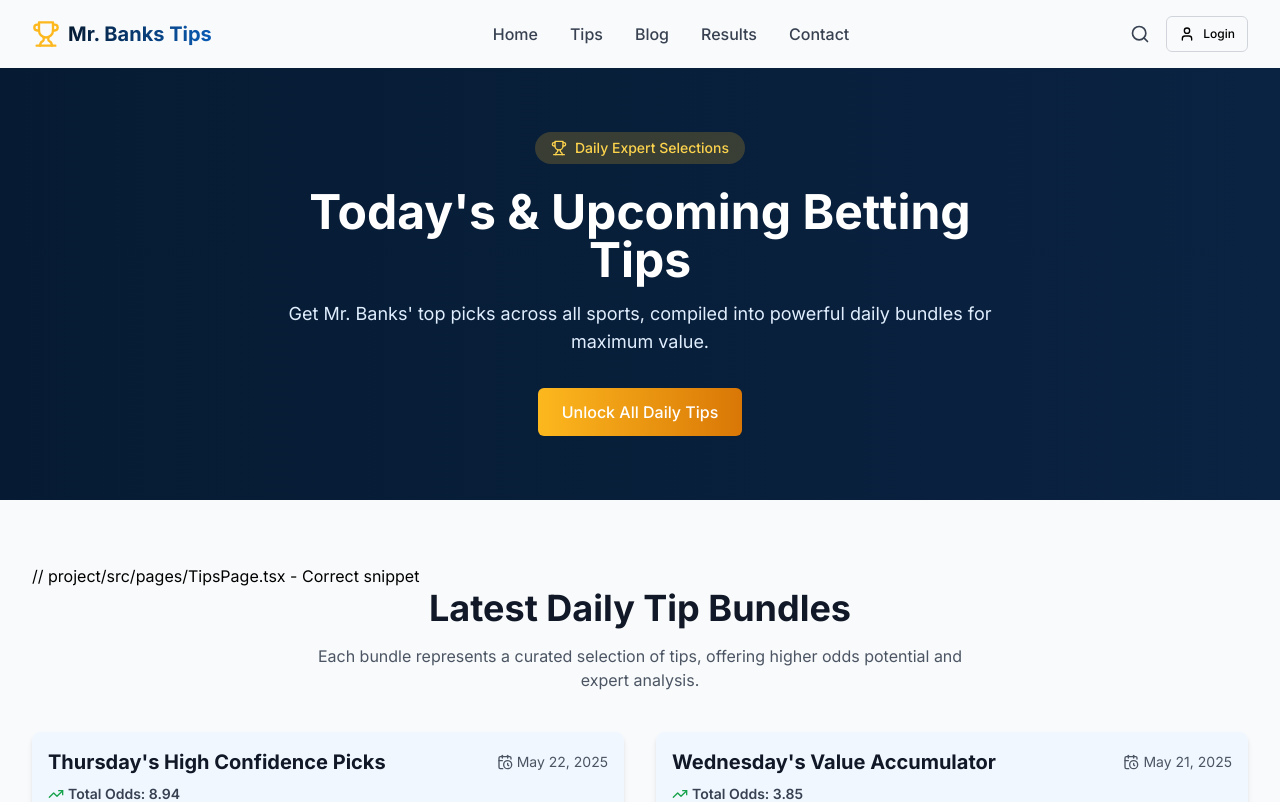
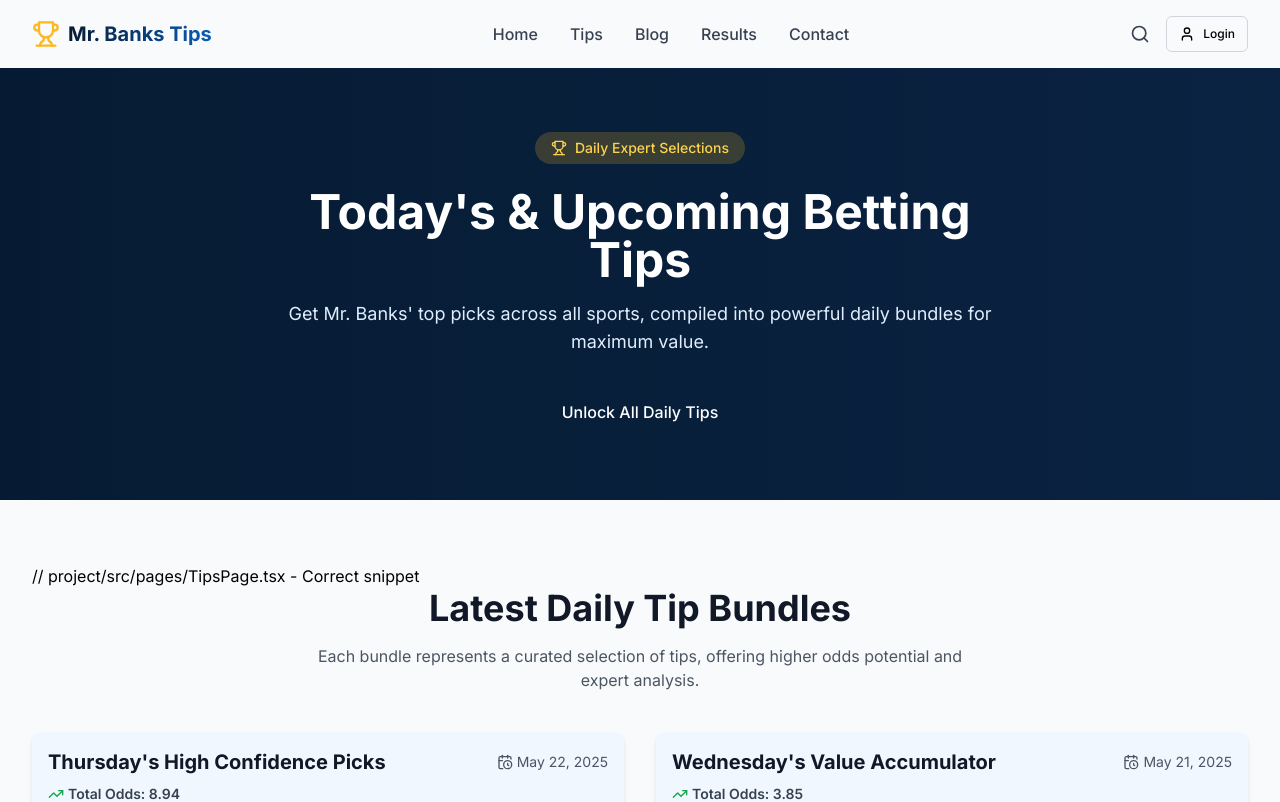
Before and after one commit to Ebub3G/Mr.-Banks-Tips, a React (Vite) app in the folder project/: page /tips in a window 1280 px wide. Shown: the top 802 px of the page. Built offline with nearby package versions, Linux system fonts and the light colour scheme.

Commit message:
Update Button.tsx

```diff
--- a/project/src/components/ui/Button.tsx
+++ b/project/src/components/ui/Button.tsx
@@ -1,9 +1,10 @@
+// project/src/components/ui/Button.tsx
 import React from 'react';
 import { cn } from '../../lib/utils';
 
 type ButtonProps = {
   children: React.ReactNode;
-  variant?: 'primary' | 'secondary' | 'outline' | 'ghost' | 'link' | 'premium';
+  variant?: 'primary' | 'secondary' | 'outline' | 'ghost' | 'link'; // 'premium' removed
   size?: 'sm' | 'md' | 'lg';
   className?: string;
   fullWidth?: boolean;
@@ -25,7 +26,7 @@ const Button = ({
     outline: 'border border-gray-300 bg-transparent hover:bg-gray-100 focus-visible:ring-gray-500',
     ghost: 'bg-transparent hover:bg-gray-100 focus-visible:ring-gray-500',
     link: 'bg-transparent underline-offset-4 hover:underline text-blue-600 hover:text-blue-700 p-0 h-auto focus-visible:ring-transparent',
-    premium: 'bg-gradient-to-r from-amber-500 to-amber-600 text-white hover:from-amber-600 hover:to-amber-700 focus-visible:ring-amber-500',
+    // premium: 'bg-gradient-to-r from-amber-500 to-amber-600 text-white hover:from-amber-600 hover:to-amber-700 focus-visible:ring-amber-500', // Removed
   };
 
   const sizes = {
```
